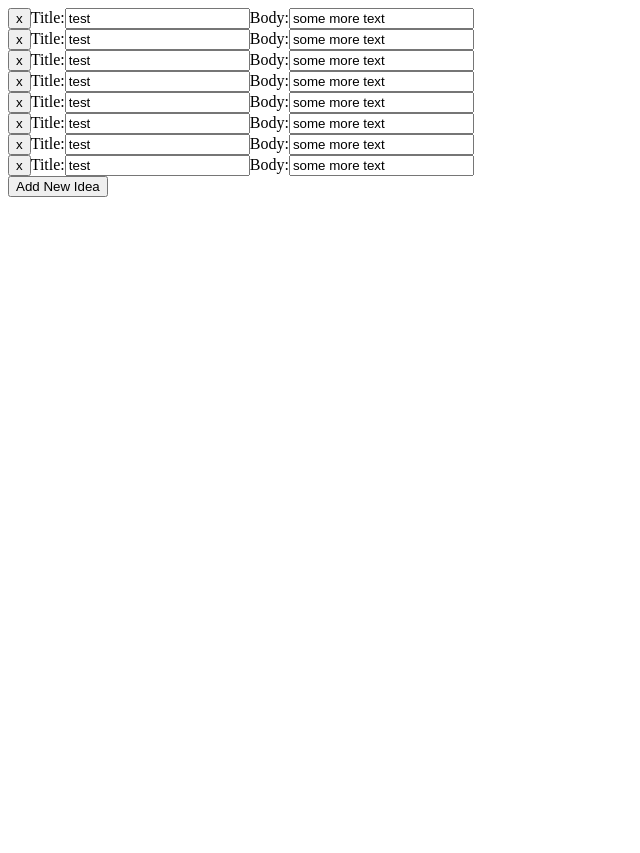
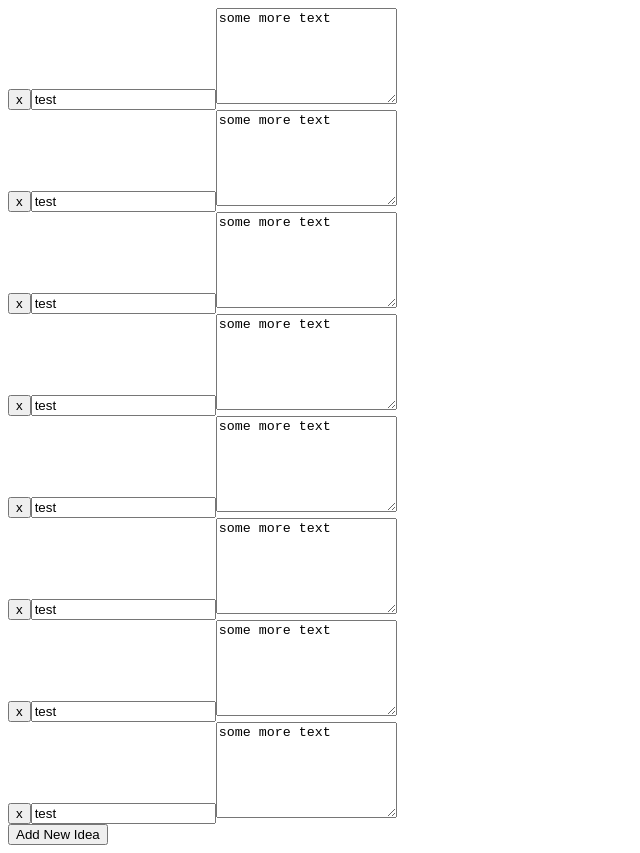
Before and after one commit to Thorrik58/ideaboard, a Next.js app: page / in a window 1280 px wide. Shown: the whole page, without its empty margins (0-640 px from the left). Before the commit the page ends 800 px from the top, so only its background shows below. Built offline with nearby package versions, Linux system fonts and the light colour scheme; data requests are answered from the project's data file.

Commit message:
delete btn on hover, textarea implemented

```diff
--- a/components/IdeaCard/index.js
+++ b/components/IdeaCard/index.js
@@ -19,13 +19,13 @@ class IdeaCard extends Component {
 
   render() {
     const { onClick, id, title, creationDate, body, index } = this.props
+    const characterLimit = 140
     return (
         <div className={ styles.card } >
-          <button onClick={()=>{ onClick(id, title, creationDate, body, 'delete', index)}}>
+          <button className={styles.delete_button} onClick={()=>{ onClick(id, title, creationDate, body, 'delete', index)}}>
             x
           </button>
           <label>
-            Title:
             <input
               type="text"
               value={this.state.title}
@@ -35,12 +35,16 @@ class IdeaCard extends Component {
             />
           </label>
           <label>
-            Body:
-            <input
+            <textarea
+              rows={6}
               type="text"
               value={this.state.body}
+              maxLength={characterLimit}
               onChange={e => this.handleChange(e, "body")}
             />
+            { characterLimit - this.state.body.length < 15?
+            <p>{this.state.body.length } / {characterLimit}</p>
+            : null}
           </label>
         </div>
     );
--- a/components/IdeaCard/styles.scss
+++ b/components/IdeaCard/styles.scss
@@ -1,10 +1,22 @@
 .card {
   display: flex;
   flex-direction: column;
-  background: blue;
+  background: white;
+  border: 1px solid black;
   width: 150px;
   height: 150px;
   margin: 10px;
+
+  .delete_button {
+    visibility: hidden
+  }
+  &:hover .delete_button {
+    visibility: visible;
+  }
+}
+
+.character_counter {
+  font-size: 5px;
 }
 
 p {
```
Also changed, not shown: 1 other file (tests, documents, lock files or other folders).
